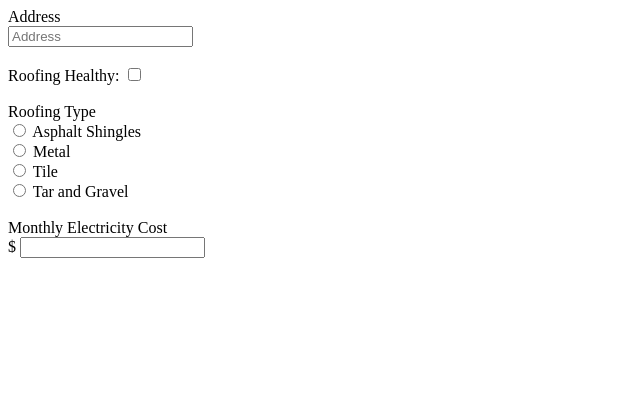
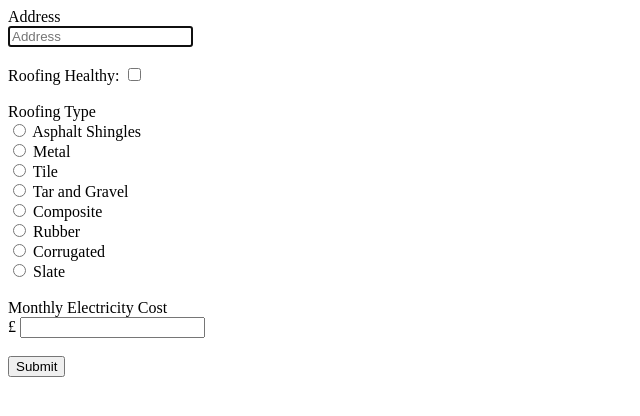
Before and after one commit to cyber-glacyr/EagleHasLanded, a Flask app: page / in a window 1280 px wide. Shown: the top 416 px of the page, without its empty margins (0-640 px from the left). Run offline with Flask 3, Linux system fonts and the light colour scheme; parts of the project's set-up code (start-up, migrations or seed data) failed here and were passed over; some libraries are stand-ins or nearby versions.

Commit message:
App Finished w/o Styling

```diff
--- a/app.py
+++ b/app.py
@@ -11,17 +11,41 @@ def main():
     primary application
     """
     if request.method == 'POST':
-        name = request.form['name']
-        latitude = request.form['lat']
-        longitude = request.form['lng']
-        return render_template('result.html', viability=is_viable())
+        name = request.form.get('name')
+        latitude = request.form.get('lat')
+        longitude = request.form.get('lng')
+        roofing_health = request.form.get('roofing_health')
+        roofing_type = request.form.get('roofing_type')
+        elec_cost = request.form.get('elec_cost')
+        return render_template('result.html', viability=is_viable(name, latitude, longitude, roofing_health, roofing_type, elec_cost))
     else:
         return render_template('form.html')
 
-def is_viable(latitude, longitude, roofing_health, roofing_type, energy_price):
+def is_viable(name, latitude, longitude, roofing_health, roofing_type, energy_price):
     """
     - solar, price, and roofing
     """
+    solar = solar_viable(latitude, longitude)
+    roofing = roofing_viable(roofing_health, roofing_type)
+    price = price_viable(float(energy_price))
+    if not solar[0]:
+        return (f"Not viable.\nAt {name}, there is not enough light with only {int(solar[1])} solar hours a year. 1460 solar hours are "
+                f"minimum.")
+    if not roofing[0]:
+        return (f"Not viable.\nIt's important that your roof is healthy and will last long in order to install solar. "
+                f"However, you do get enough sunlight, so consider installing a new roof, making sure it is Asphalt "
+                f"Shingles, Metal, Tile, Tar and Gravel, or Composite.")
+    if not roofing[1]:
+        return (f"Not viable.\nCertain types of roofs are incompatible, including your {roofing_type} roof. However, "
+                f"you do get enough sunlight, so consider installing a new roof, making sure it is Asphalt Shingles, "
+                f"Metal, Tile, Tar and Gravel, or Composite.")
+    else:
+        return (f"Viable!\nYour house gets {int(solar[1])} solar hours a year, more than the 1460 necessary. You have "
+                f"healthy roofing that is {roofing_type}. At an average household installation cost of £9600 ("
+                f"converted into your local currency), you will break even in {round(price, 2)} months, and then you "
+                f"will be saving £{energy_price} a month. However, this is for a three bedroom house so you will have "
+                f"to consider factors like house size. Additional factors to consider, are government solar "
+                f"incentives, whether there are good local installation businesses, and current supply chain issues. Price will also vary based on country and tax code, and maintenance costs need to be considered.")
 
 
 def solar_viable(lat, long):
@@ -43,7 +67,7 @@ def solar_viable(lat, long):
         with open("sample.json", mode="r", encoding="utf-8") as read_file:
             solarHours = json.load(read_file)
         solarHours = json.loads(solarHours)
-        print(solarHours["solarPotential"]["maxSunshineHoursPerYear"])
+        return solarHours["solarPotential"]["maxSunshineHoursPerYear"] > 1460, solarHours["solarPotential"]["maxSunshineHoursPerYear"]
     else:
         print(f"Error: {response.status_code}")
 
@@ -53,13 +77,15 @@ def price_viable(currentCost):
     """
     does the cost of solar outweigh the current cost of bills?
     """
-    solarCost = 20000
+    solarCost = 9600
+    return solarCost / currentCost
 
 
 def roofing_viable(roofing_health, roofing_type):
     """
     Is the roofing suitable
     """
+    return roofing_health, roofing_type in ["Asphalt Shingles", "Metal", "Tile", "Tar and Gravel", "Composite"]
 
 
 def test():
--- a/templates/form.html
+++ b/templates/form.html
@@ -3,7 +3,7 @@
 <head>
     <meta charset="UTF-8">
     <title>Solar Energy Viability (Code for Impact 2024)</title>
-    <script src="http://maps.googleapis.com/maps/api/js?key=AIzaSyAJbu-OmH7rK4wSLqeQC0Hhj-cgyJUmAqg&libraries=places" type="text/javascript"></script>
+    <script src="http://maps.googleapis.com/maps/api/js?key=APIKEY&libraries=places" type="text/javascript"></script>
 
     <script type="text/javascript">
         function initialize() {
@@ -27,14 +27,14 @@
 <form action="/" method="post">
     <label>Address</label>
     <br>
-    <input id="searchTextField" placeholder="Address" type="text">
+    <input id="searchTextField" placeholder="Address" type="text" autofocus>
     <input type="hidden" id="name" name="name" />
     <input type="hidden" id="lat" name="lat" />
     <input type="hidden" id="lng" name="lng" />
     <br>
     <br>
     <label>Roofing Healthy:</label>
-    <input id="roofing_health" type="checkbox">
+    <input id="roofing_health" name="roofing_health" type="checkbox" value="healthy">
     <br>
     <br>
     <label>Roofing Type</label>
@@ -51,11 +51,26 @@
     <input type="radio" id="tar" name="roofing_type" value="Tar and Gravel">
     <label for="tar">Tar and Gravel</label>
     <br>
+    <input type="radio" id="composite" name="roofing_type" value="Composite">
+    <label for="composite">Composite</label>
+    <br>
+    <input type="radio" id="rubber" name="roofing_type" value="Rubber">
+    <label for="rubber">Rubber</label>
+    <br>
+    <input type="radio" id="corrugated" name="roofing_type" value="Corrugated">
+    <label for="corrugated">Corrugated</label>
+    <br>
+    <input type="radio" id="slate" name="roofing_type" value="Slate">
+    <label for="slate">Slate</label>
+    <br>
     <br>
     <label>Monthly Electricity Cost</label>
     <br>
-    <label>$</label>
-    <input type="number" id="elec_cost" step="0.01">
+    <label>£</label>
+    <input type="number" id="elec_cost" name="elec_cost" step="any">
+    <br>
+    <br>
+    <button type="submit" value="Submit">Submit</button>
 </form>
 </body>
 </html>
```
